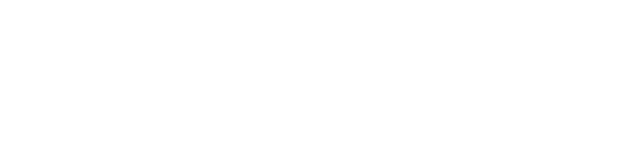
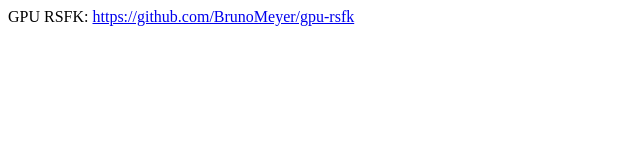
Before and after one commit to BrunoMeyer/brunomeyer.github.io, a plain HTML site: page index.html in a window 1280 px wide. Shown: the whole page, without its empty margins (0-640 px from the left). Drawn offline with Linux system fonts and the light colour scheme.

Commit message:
Update index.html

```diff
--- a/index.html
+++ b/index.html
@@ -4,6 +4,7 @@
 </head>
 
 <body>
+    GPU RSFK: <a href="https://github.com/BrunoMeyer/gpu-rsfk"> https://github.com/BrunoMeyer/gpu-rsfk </a>
 </body>
 
 
```
